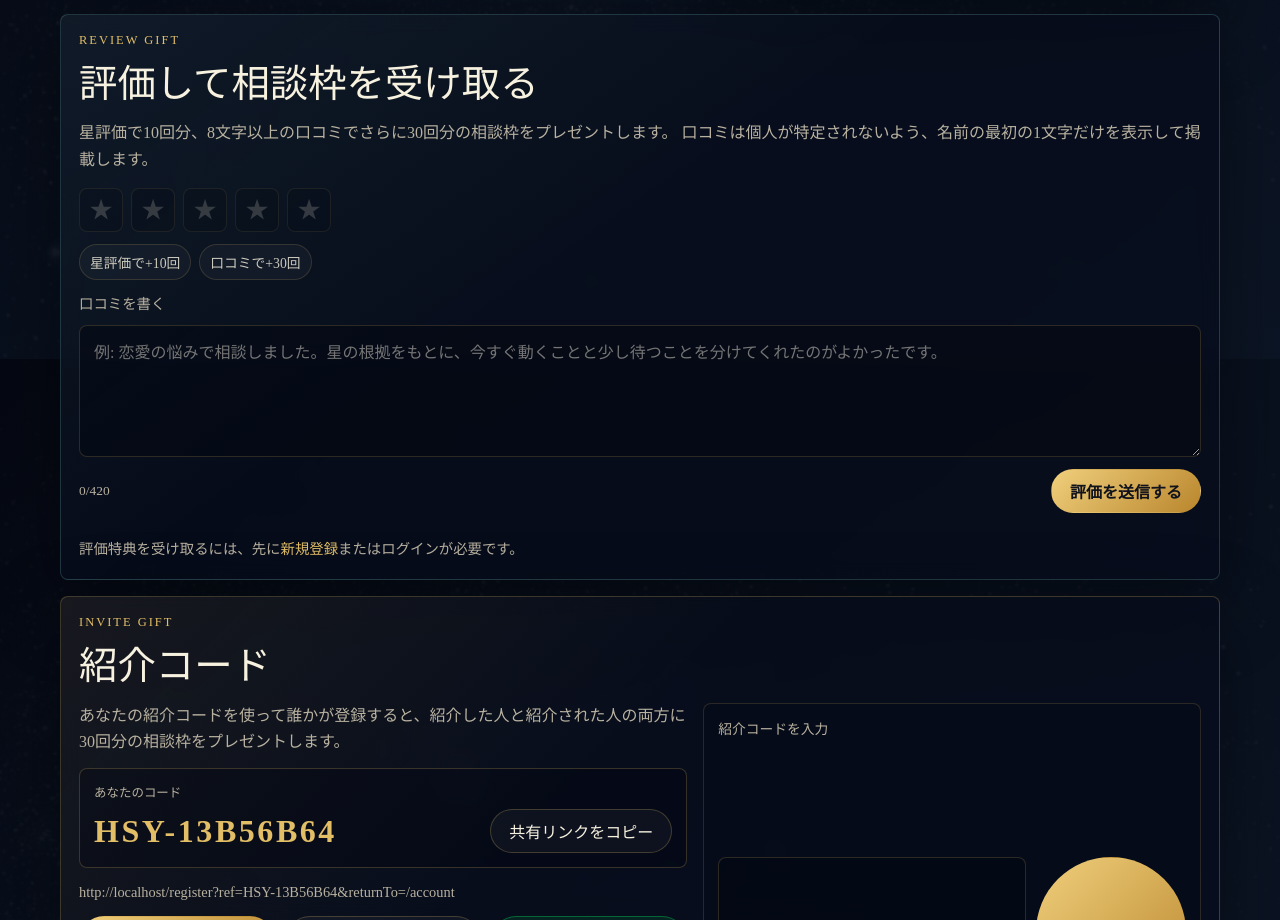
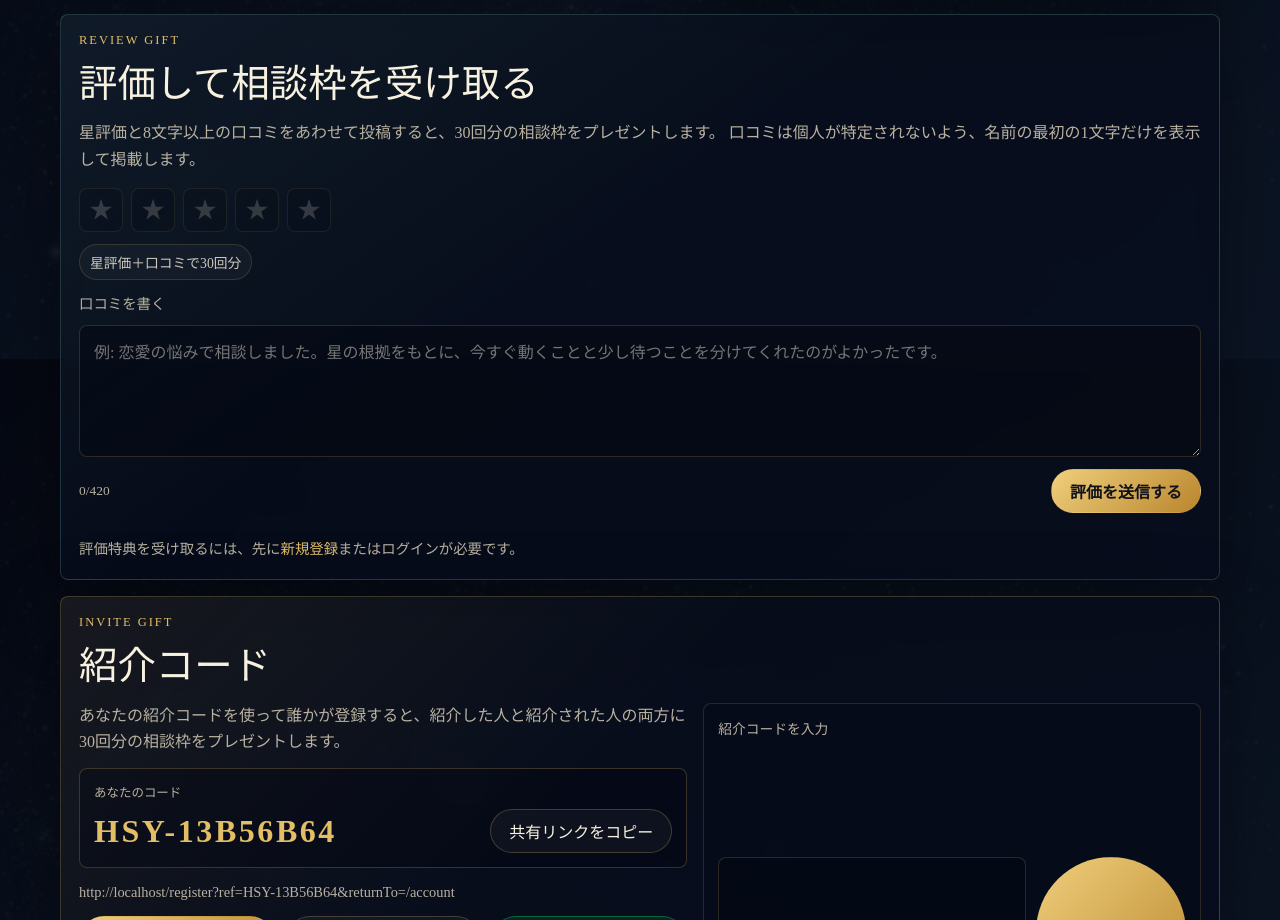
Before and after one commit to dkagawa-lab/hoshiyomi, a Next.js app: page /account in a window 1280 px wide. Shown: the part 1241-2161 px from the top of the page. Built offline with nearby package versions, Linux system fonts and the light colour scheme; no server answers.

Commit message:
Make review reward combined

```diff
--- a/components/AccountPanel.tsx
+++ b/components/AccountPanel.tsx
@@ -7,7 +7,7 @@ import { ensureClientUserId } from "@/lib/clientIdentity";
 import { AuthMethod, authClientCookieName, authMethodKey, getSupabaseAuthClient, readAuthMethod } from "@/lib/authRegistrationClient";
 import { getLineFriendUrl } from "@/lib/lineLinks";
 import { genderLabel, romanticInterestLabel } from "@/lib/profileOptions";
-import { addAddOnCredits, planQuotaLabel, planStatusLabel, PlanKey, readAddOnCredits, readFreeBonusRemaining, readPlanFromStorage, readPlanUsage, referralRewardCredits, resolvePlan, reviewCommentRewardCredits, reviewRatingRewardCredits, usageLimitsDisabled } from "@/lib/plans";
+import { addAddOnCredits, legacyReviewRatingRewardCredits, planQuotaLabel, planStatusLabel, PlanKey, readAddOnCredits, readFreeBonusRemaining, readPlanFromStorage, readPlanUsage, referralRewardCredits, resolvePlan, reviewCombinedRewardCredits, usageLimitsDisabled } from "@/lib/plans";
 
 type AccountState = {
   addOnCredits: number;
@@ -275,7 +275,7 @@ export function AccountPanel() {
         serverSynced: data.mode === "server" ? true : current.serverSynced,
         used: typeof data.usage?.used === "number" ? data.usage.used : current.used
       }));
-      setReviewMessage(creditsAwarded > 0 ? `評価特典として${creditsAwarded}回分の相談枠を追加しました。` : "評価を更新しました。特典の付与は各項目につき1回までです。");
+      setReviewMessage(creditsAwarded > 0 ? `投稿特典として${creditsAwarded}回分の相談枠を追加しました。` : buildReviewNoCreditMessage(review));
     } catch (error) {
       setReviewMessage(error instanceof Error ? error.message : "評価を保存できませんでした。");
     } finally {
@@ -438,7 +438,7 @@ export function AccountPanel() {
         <div className="eyebrow">Review Gift</div>
         <h2>評価して相談枠を受け取る</h2>
         <p>
-          星評価で{reviewRatingRewardCredits}回分、8文字以上の口コミでさらに{reviewCommentRewardCredits}回分の相談枠をプレゼントします。
+          星評価と8文字以上の口コミをあわせて投稿すると、{reviewCombinedRewardCredits}回分の相談枠をプレゼントします。
           口コミは個人が特定されないよう、名前の最初の1文字だけを表示して掲載します。
         </p>
         <div className="review-form">
@@ -458,8 +458,7 @@ export function AccountPanel() {
             ))}
           </div>
           <div className="review-reward-status">
-            <span>{review.ratingRewarded ? "星評価特典は受け取り済み" : `星評価で+${reviewRatingRewardCredits}回`}</span>
-            <span>{review.commentRewarded ? "口コミ特典は受け取り済み" : `口コミで+${reviewCommentRewardCredits}回`}</span>
+            <span>{buildReviewRewardStatus(review)}</span>
           </div>
           <label htmlFor="review-comment">口コミを書く</label>
           <textarea
@@ -600,6 +599,24 @@ function buildAccountNextStepLinks(account: AccountState, lineFriendUrl: string)
     description: "不具合、鑑定内容、決済や解約、欲しい機能について送れます。"
   });
   return links;
+}
+
+function buildReviewRewardStatus(review: ReviewState) {
+  if (review.commentRewarded) return "星評価＋口コミの特典は受け取り済み";
+  if (review.ratingRewarded) {
+    const remainingCredits = Math.max(0, reviewCombinedRewardCredits - legacyReviewRatingRewardCredits);
+    return `口コミ投稿で残り+${remainingCredits}回`;
+  }
+  return `星評価＋口コミで${reviewCombinedRewardCredits}回分`;
+}
+
+function buildReviewNoCreditMessage(review: ReviewState) {
+  const hasValidComment = Array.from(review.comment.trim()).length >= 8;
+  if (!hasValidComment && !review.commentRewarded) {
+    const remainingCredits = review.ratingRewarded ? Math.max(0, reviewCombinedRewardCredits - legacyReviewRatingRewardCredits) : reviewCombinedRewardCredits;
+    return `星評価を保存しました。8文字以上の口コミを書くと、星評価とあわせて${remainingCredits}回分の相談枠を受け取れます。`;
+  }
+  return "評価を更新しました。特典の付与は1回までです。";
 }
 
 function LineFriendGuideCard({ account, lineConnectHref, lineFriendUrl }: { account: AccountState; lineConnectHref: string; lineFriendUrl: string }) {
--- a/lib/plans.ts
+++ b/lib/plans.ts
@@ -86,8 +86,8 @@ export const addOnPack = {
   description: "月の相談回数を使い切った後も、100回単位で続けて相談できます。"
 };
 export const referralRewardCredits = 30;
-export const reviewRatingRewardCredits = 10;
-export const reviewCommentRewardCredits = 30;
+export const reviewCombinedRewardCredits = 30;
+export const legacyReviewRatingRewardCredits = 10;
 
 export function usageLimitsDisabled() {
   return process.env.NODE_ENV !== "production" || process.env.NEXT_PUBLIC_DISABLE_USAGE_LIMITS === "true";
--- a/lib/serverStore.ts
+++ b/lib/serverStore.ts
@@ -1,6 +1,6 @@
 import { createHash } from "crypto";
 import { Chart } from "@/lib/astrology";
-import { PlanKey, planRank, referralRewardCredits, registeredFreeBonusLimit, resolvePlan, reviewCommentRewardCredits, reviewRatingRewardCredits } from "@/lib/plans";
+import { legacyReviewRatingRewardCredits, PlanKey, planRank, referralRewardCredits, registeredFreeBonusLimit, resolvePlan, reviewCombinedRewardCredits } from "@/lib/plans";
 import type { GenderKey, RomanticInterestKey } from "@/lib/profileOptions";
 
 export type StoredUser = {
@@ -535,7 +535,7 @@ export async function submitUserReview(input: { clientUserId: string; comment?:
   const comment = normalizeReviewComment(input.comment);
   if (!rating) throw new ReviewSubmissionError("星評価は1〜5の範囲で選択してください。", 400);
   if (input.comment && !comment) {
-    throw new ReviewSubmissionError("口コミ特典を受け取るには、8文字以上で感想を書いてください。", 400);
+    throw new ReviewSubmissionError("相談枠特典を受け取るには、8文字以上で感想を書いてください。", 400);
   }
 
   const now = new Date().toISOString();
@@ -547,11 +547,16 @@ export async function submitUserReview(input: { clientUserId: string; comment?:
     updated_at: now
   };
 
-  await upsertUserReview(user.id, payload);
+  const savedReview = await upsertUserReview(user.id, payload);
 
   let creditsAwarded = 0;
-  if (await markReviewRatingRewarded(user.id, now)) creditsAwarded += reviewRatingRewardCredits;
-  if (comment && (await markReviewCommentRewarded(user.id, now))) creditsAwarded += reviewCommentRewardCredits;
+  if (comment) {
+    const alreadyReceivedLegacyRatingReward = Boolean(savedReview?.rating_rewarded_at);
+    const rewardedReview = await markReviewCombinedRewarded(user.id, now, !alreadyReceivedLegacyRatingReward);
+    if (rewardedReview) {
+      creditsAwarded += alreadyReceivedLegacyRatingReward ? Math.max(0, reviewCombinedRewardCredits - legacyReviewRatingRewardCredits) : reviewCombinedRewardCredits;
+    }
+  }
 
   const updatedUser =
     creditsAwarded > 0
@@ -645,22 +650,16 @@ async function upsertUserReview(userId: string, payload: { comment: string | nul
   }
 }
 
-async function markReviewRatingRewarded(userId: string, now: string) {
-  const reviews = await supabaseJson<StoredReview[]>(`user_reviews?user_id=eq.${encodeURIComponent(userId)}&rating_rewarded_at=is.null&select=*`, {
-    method: "PATCH",
-    headers: { Prefer: "return=representation" },
-    body: JSON.stringify({ rating_rewarded_at: now })
-  });
-  return reviews.length > 0;
-}
-
-async function markReviewCommentRewarded(userId: string, now: string) {
+async function markReviewCombinedRewarded(userId: string, now: string, includeRatingMarker: boolean) {
   const reviews = await supabaseJson<StoredReview[]>(`user_reviews?user_id=eq.${encodeURIComponent(userId)}&comment_rewarded_at=is.null&comment=not.is.null&select=*`, {
     method: "PATCH",
     headers: { Prefer: "return=representation" },
-    body: JSON.stringify({ comment_rewarded_at: now })
+    body: JSON.stringify({
+      comment_rewarded_at: now,
+      ...(includeRatingMarker ? { rating_rewarded_at: now } : {})
+    })
   });
-  return reviews.length > 0;
+  return reviews[0] ?? null;
 }
 
 async function getReviewByUserId(userId: string) {
```
